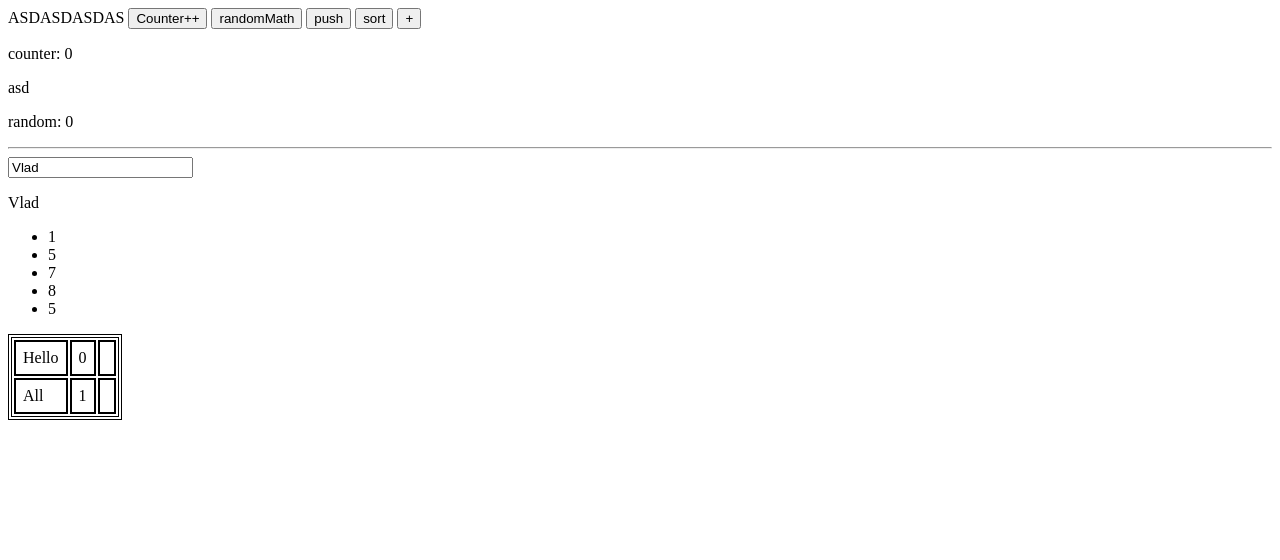
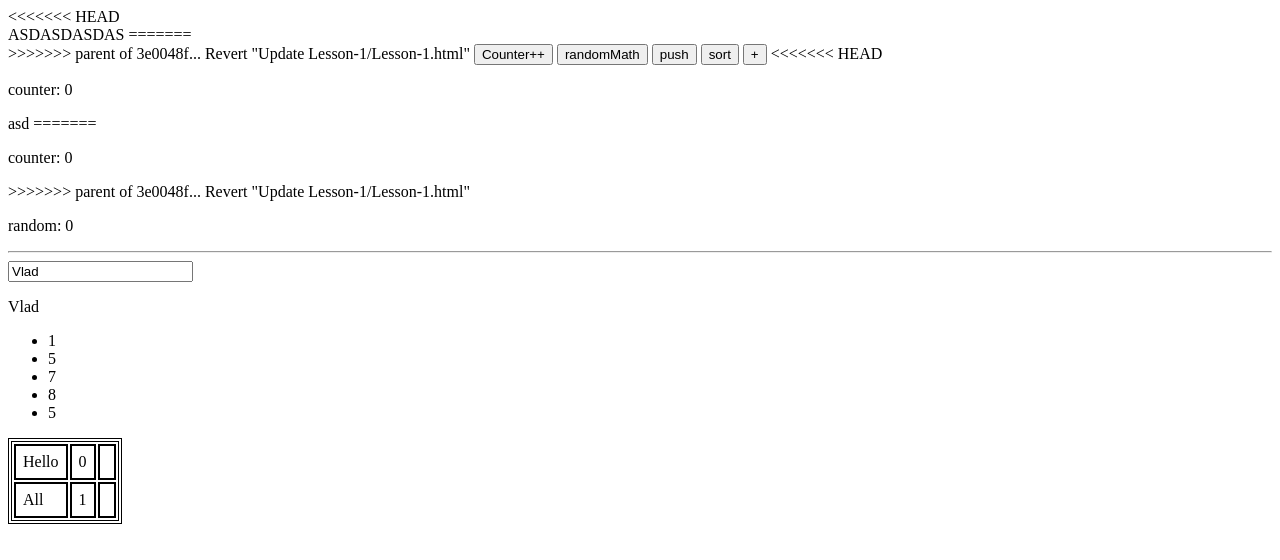
Before and after one commit to Qurtik/Vue, a plain HTML site: page Lesson-1/Lesson-1.html in a window 1280 px wide. Drawn offline with Linux system fonts and the light colour scheme.

```diff
--- a/Lesson-1/Lesson-1.html
+++ b/Lesson-1/Lesson-1.html
@@ -16,13 +16,21 @@
 	}
 </style>
 
+<<<<<<< HEAD
 <div class="sample">ASDASDASDAS
+=======
+<div class="sample">
+>>>>>>> parent of 3e0048f... Revert "Update Lesson-1/Lesson-1.html"
 	<button class="btn" v-on:click="counter++">Counter++</button>
 	<button class="btn" v-on:click="randomMath">randomMath</button>
 	<button class="btn" v-on:click="push">push</button>
 	<button class="btn" v-on:click="sort">sort</button>
 	<button class="btn" v-on:click="AddRows">+</button>
+<<<<<<< HEAD
 	<p> counter: {{ counter }} </p>asd
+=======
+	<p> counter: {{ counter }} </p>
+>>>>>>> parent of 3e0048f... Revert "Update Lesson-1/Lesson-1.html"
 	<p> random: {{ random }} </p>
 	<hr>
 	<input type="text" name="" v-model="name">
```
